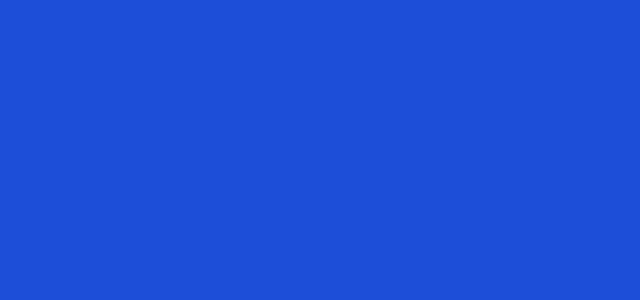
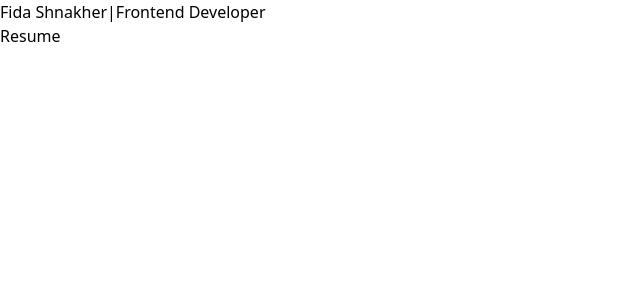
Before and after one commit to fidashn/fida-shnakher-portfolio, a Next.js app: page / in a window 1280 px wide. Shown: the top 300 px of the page, without its empty margins (0-640 px from the left). Built offline with nearby package versions, Linux system fonts and the light colour scheme.

Commit message:
created an initial navbar

```diff
--- a/pages/index.tsx
+++ b/pages/index.tsx
@@ -12,7 +12,15 @@ export default function Home() {
 
 
       <main >
-        <section className='bg-blue-700 min-h-screen'></section>
+        <section className='min-h-screen'>
+          <nav>
+            <h1>Fida Shnakher|Frontend Developer</h1>
+            <ul>
+             <li></li>
+             <li><a href="../public/Fida-Sh-CV-FrontEnd.pdf">Resume</a></li>
+            </ul>
+          </nav>
+        </section>
       </main>
 
       <footer >
```
